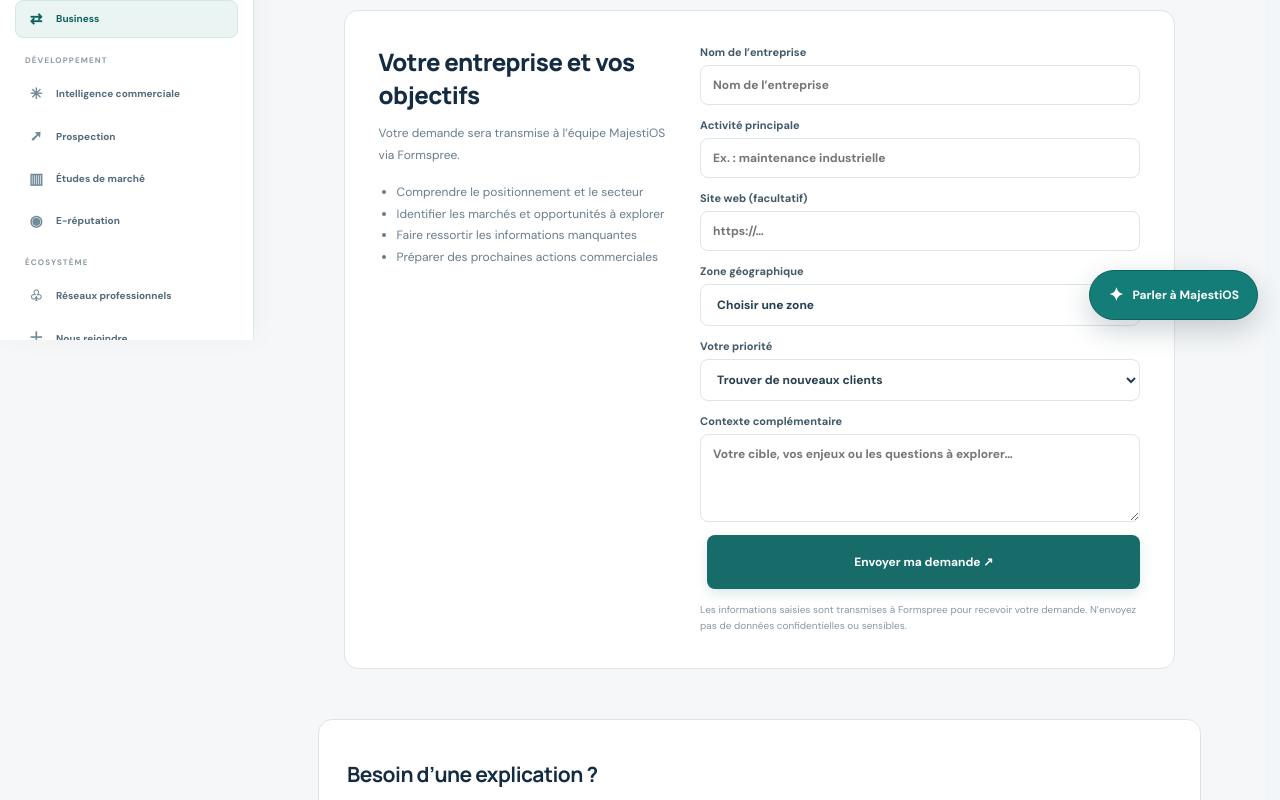
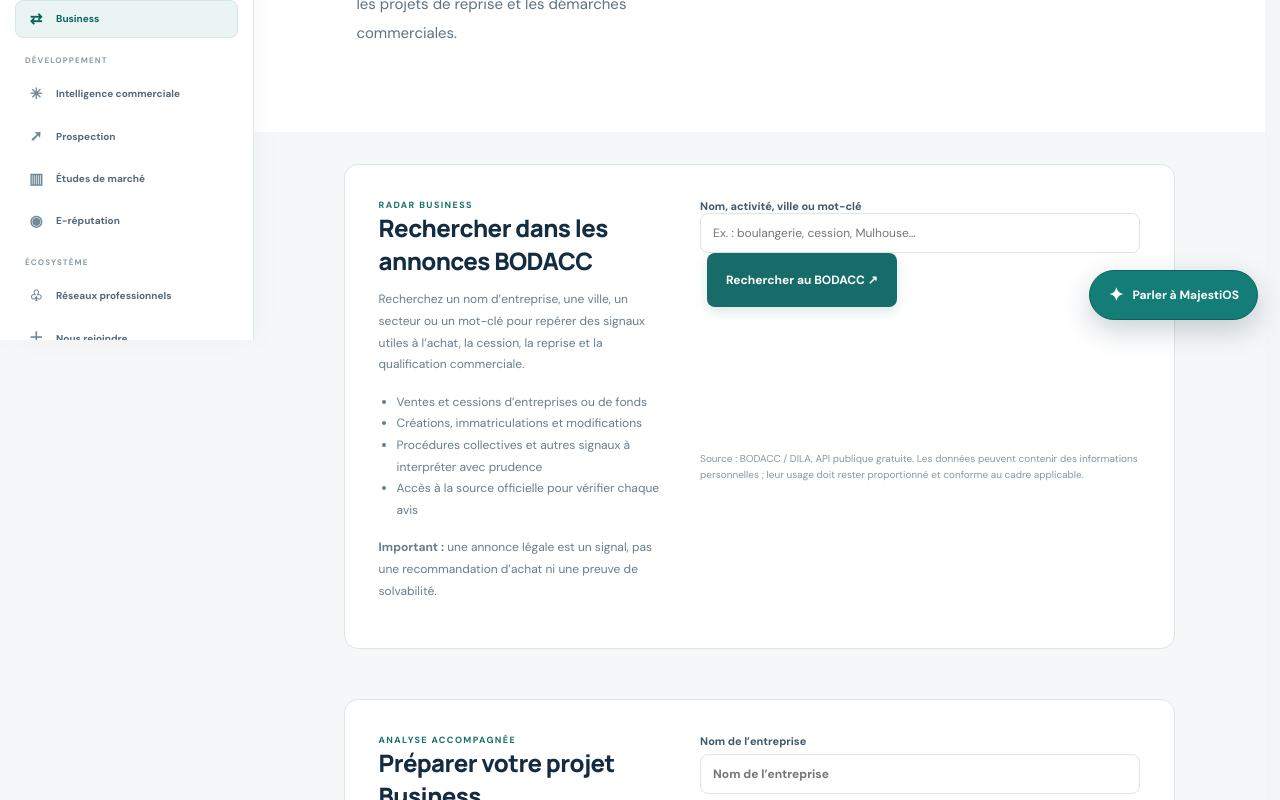
Before and after one commit to Chexpeer/Majestios, a Next.js app: page /business in a window 1280 px wide. Shown: the part 460-1260 px from the top of the page. Built offline with nearby package versions, Linux system fonts and the light colour scheme.

Commit message:
feat: intégrer BODACC au pôle Business et à l’assistant

```diff
--- a/src/app/business/page.tsx
+++ b/src/app/business/page.tsx
@@ -1,48 +1,76 @@
 "use client";
+
 import PublicHeader from "@/components/public-header";
 import Link from "next/link";
+import { FormEvent, useState } from "react";
 
-import { FormEvent, useState } from "react";
+type BodaccItem = { id: string; company: string; kind: string; summary: string; date: string; siren: string; location: string; source: string; sourceUrl: string; isDemo: false };
 
 export default function BusinessPage() {
   const [loading, setLoading] = useState(false);
   const [error, setError] = useState("");
+  const [query, setQuery] = useState("");
+  const [searching, setSearching] = useState(false);
+  const [searchError, setSearchError] = useState("");
+  const [items, setItems] = useState<BodaccItem[]>([]);
+  const [searched, setSearched] = useState(false);
+
+  async function searchBodacc(event: FormEvent<HTMLFormElement>) {
+    event.preventDefault();
+    if (query.trim().length < 2) { setSearchError("Saisissez au moins deux caractères."); return; }
+    setSearching(true); setSearchError(""); setSearched(true); setItems([]);
+    try {
+      const response = await fetch(`/api/bodacc?q=${encodeURIComponent(query.trim())}`, { cache: "no-store" });
+      const payload = await response.json() as { items?: BodaccItem[]; error?: string };
+      if (!response.ok) throw new Error(payload.error || "La recherche BODACC a échoué.");
+      setItems(payload.items ?? []);
+      if (!(payload.items ?? []).length) setSearchError("Aucun résultat renvoyé pour cette recherche. Essayez un nom d’entreprise, une ville ou une activité.");
+    } catch (err) {
+      setSearchError(err instanceof Error ? err.message : "La recherche BODACC est momentanément indisponible.");
+    } finally { setSearching(false); }
+  }
 
   async function handleSubmit(event: FormEvent<HTMLFormElement>) {
-    event.preventDefault();
-    setLoading(true);
-    setError("");
+    event.preventDefault(); setLoading(true); setError("");
     try {
-      const response = await fetch("https://formspree.io/f/xykkyadq", {
-        method: "POST",
-        body: new FormData(event.currentTarget),
-        headers: { Accept: "application/json" },
-      });
+      const response = await fetch("https://formspree.io/f/xykkyadq", { method: "POST", body: new FormData(event.currentTarget), headers: { Accept: "application/json" } });
       if (!response.ok) throw new Error("L’envoi a échoué. Vérifiez les champs et réessayez.");
       window.location.assign("/merci");
     } catch (err) {
-      setError(err instanceof Error ? err.message : "Impossible d’envoyer le formulaire.");
-      setLoading(false);
+      setError(err instanceof Error ? err.message : "Impossible d’envoyer le formulaire."); setLoading(false);
     }
   }
 
   return <main className="public-site concept-page">
     <PublicHeader />
-    <section className="how-section concept-hero"><div><span className="section-label">ESPACE BUSINESS</span><h1>Évaluer mon <em>entreprise.</em></h1><p>Préparez un premier cadrage de votre besoin commercial. L’évaluation complète devra s’appuyer sur des sources vérifiables, des critères explicites et une validation humaine.</p></div></section>
-    <section className="business-form-wrap"><div className="business-form-intro"><h2>Votre entreprise et vos objectifs</h2><p>Votre demande sera transmise à l’équipe MajestiOS via Formspree.</p><ul><li>Comprendre le positionnement et le secteur</li><li>Identifier les marchés et opportunités à explorer</li><li>Faire ressortir les informations manquantes</li><li>Préparer des prochaines actions commerciales</li></ul></div>
+    <section className="how-section concept-hero"><div><span className="section-label">ESPACE BUSINESS · BODACC</span><h1>Comprendre les mouvements du <em>marché.</em></h1><p>Le BODACC devient une source centrale du pôle Business : annonces de cession et de vente, créations, modifications et procédures collectives, consultées depuis la source officielle pour éclairer les projets de reprise et les démarches commerciales.</p></div></section>
+    <section className="business-form-wrap">
+      <div className="business-form-intro"><span className="section-label">RADAR BUSINESS</span><h2>Rechercher dans les annonces BODACC</h2><p>Recherchez un nom d’entreprise, une ville, un secteur ou un mot-clé pour repérer des signaux utiles à l’achat, la cession, la reprise et la qualification commerciale.</p><ul><li>Ventes et cessions d’entreprises ou de fonds</li><li>Créations, immatriculations et modifications</li><li>Procédures collectives et autres signaux à interpréter avec prudence</li><li>Accès à la source officielle pour vérifier chaque avis</li></ul><p><strong>Important :</strong> une annonce légale est un signal, pas une recommandation d’achat ni une preuve de solvabilité.</p></div>
+      <div className="business-form">
+        <form onSubmit={searchBodacc} className="bodacc-search-form">
+          <label htmlFor="bodacc-query">Nom, activité, ville ou mot-clé</label>
+          <div className="bodacc-search-row"><input id="bodacc-query" value={query} onChange={e=>setQuery(e.target.value)} maxLength={120} minLength={2} required placeholder="Ex. : boulangerie, cession, Mulhouse…" /><button className="search-submit" type="submit" disabled={searching}>{searching ? "Recherche…" : "Rechercher au BODACC ↗"}</button></div>
+        </form>
+        {searchError && <p role={searched ? "status" : "alert"}>{searchError}</p>}
+        {items.length > 0 && <section aria-live="polite" className="bodacc-results"><h3>{items.length} résultat(s) retourné(s)</h3>{items.map(item=><article className="bodacc-result" key={item.id}><span className="section-label">{item.kind}</span><h4>{item.company}</h4><p>{item.summary}</p><small>{item.date}{item.location ? ` · ${item.location}` : ""}{item.siren ? ` · SIREN ${item.siren}` : ""}</small><a href={item.sourceUrl} target="_blank" rel="noreferrer">Vérifier l’avis officiel ↗</a></article>)}</section>}
+        <small>Source : BODACC / DILA, API publique gratuite. Les données peuvent contenir des informations personnelles ; leur usage doit rester proportionné et conforme au cadre applicable.</small>
+      </div>
+    </section>
+    <section className="business-form-wrap">
+      <div className="business-form-intro"><span className="section-label">ANALYSE ACCOMPAGNÉE</span><h2>Préparer votre projet Business</h2><p>La recherche BODACC sert de point de départ. Pour préparer un cadrage commercial, décrivez votre entreprise et votre objectif ; l’analyse ne doit pas remplacer une vérification juridique, comptable ou financière.</p></div>
       <form className="business-form" onSubmit={handleSubmit}>
         <label>Nom de l’entreprise<input required name="company" minLength={2} maxLength={150} placeholder="Nom de l’entreprise"/></label>
         <label>Activité principale<input required name="activity" maxLength={200} placeholder="Ex. : maintenance industrielle"/></label>
         <label>Site web (facultatif)<input name="website" type="url" maxLength={300} placeholder="https://…"/></label>
         <label>Zone géographique<select name="region" defaultValue="" required><option value="" disabled>Choisir une zone</option><option value="Locale / départementale">Locale / départementale</option><option value="Régionale">Régionale</option><option value="Nationale">Nationale</option><option value="Internationale">Internationale</option></select></label>
-        <label>Votre priorité<select name="goal" defaultValue="clients"><option value="clients">Trouver de nouveaux clients</option><option value="markets">Développer un marché</option><option value="partners">Trouver des partenaires</option><option value="tenders">Répondre à des appels d’offres</option><option value="reputation">Améliorer l’e-réputation</option></select></label>
+        <label>Votre priorité<select name="goal" defaultValue="clients"><option value="clients">Trouver de nouveaux clients</option><option value="markets">Développer un marché</option><option value="partners">Trouver des partenaires</option><option value="tenders">Répondre à des appels d’offres</option><option value="reputation">Améliorer l’e-réputation</option><option value="buy">Reprendre une entreprise</option><option value="sell">Céder une entreprise</option></select></label>
         <label>Contexte complémentaire<textarea name="context" rows={4} maxLength={1500} placeholder="Votre cible, vos enjeux ou les questions à explorer…"/></label>
-        <input type="hidden" name="_subject" value="Nouvelle demande — Évaluer mon entreprise (MajestiOS)"/>
+        <input type="hidden" name="_subject" value="Nouvelle demande — Espace Business MajestiOS"/>
         {error && <p role="alert">{error}</p>}
         <button className="search-submit" type="submit" disabled={loading}>{loading ? "Envoi en cours…" : "Envoyer ma demande ↗"}</button>
-        <small>Les informations saisies sont transmises à Formspree pour recevoir votre demande. N’envoyez pas de données confidentielles ou sensibles.</small>
+        <small>Les informations saisies sont transmises à Formspree. N’envoyez pas de données confidentielles ou sensibles.</small>
       </form>
     </section>
- <section className="concept-principles"><h2>Besoin d’une explication ?</h2><p>Consultez les réponses aux questions les plus fréquentes sur MajestiOS et ses services.</p><Link className="search-submit concept-cta" href="/faq#decouvrir">Consulter la FAQ ↗</Link></section>
+    <section className="concept-principles"><h2>De l’annonce à l’intelligence commerciale</h2><p>MajestiOS doit relier le signal BODACC à l’entreprise concernée, ses interlocuteurs, son contexte sectoriel et les prochaines actions possibles. Cette qualification assistée devra conserver la source, la date, les limites et une validation humaine.</p><Link className="search-submit concept-cta" href="/opportunites/radar-entreprises">Ouvrir le Radar entreprises ↗</Link><Link className="search-submit concept-cta" href="/faq">Consulter la FAQ ↗</Link></section>
   </main>;
 }
```
